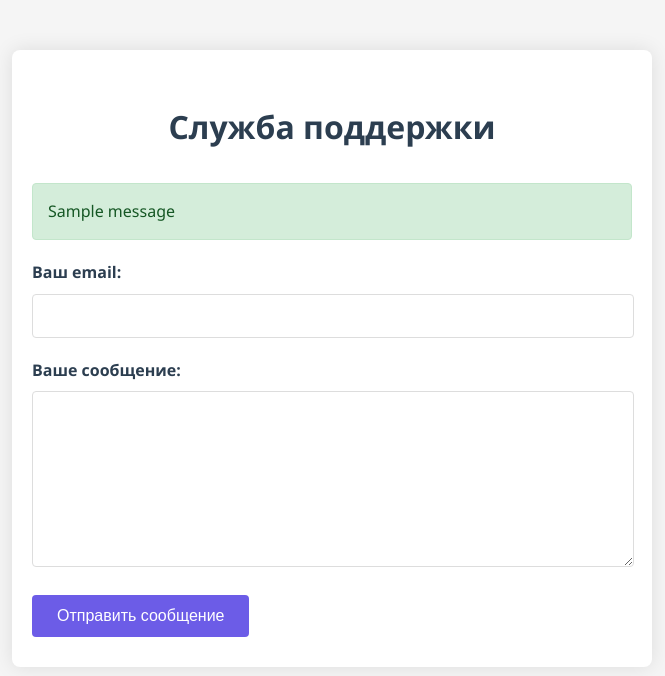
After one commit to RodionKholodaev/Crypto_Service, a Django app: page /help/ in a window 1280 px wide. The commit adds this page. Shown: the top 676 px of the page, without its empty margins (308-973 px from the left). Run offline with Django 5.2, Linux system fonts and the light colour scheme; tables that the repository leaves empty hold one stand-in row (values such as "Sample post"); one stand-in notice (Sample message) is shown; parts of the project's set-up code (start-up, migrations or seed data) failed here and were passed over.

Commit message:
Полностью рабочая страница помощи

```diff
--- a/Crypto_Service/cryptoservice/settings.py
+++ b/Crypto_Service/cryptoservice/settings.py
@@ -175,6 +175,9 @@ EMAIL_HOST_PASSWORD = os.getenv('EMAIL_HOST_PASSWORD')
 
 DEFAULT_FROM_EMAIL = EMAIL_HOST_USER
 
+# Email для получения обращений
+SUPPORT_EMAIL = EMAIL_HOST_USER
+
 # было:
 # # Добавить настройки Celery
 # # указываем адрес брокера (redis)
--- a/Crypto_Service/cryptoservice/urls.py
+++ b/Crypto_Service/cryptoservice/urls.py
@@ -19,14 +19,16 @@ from django.urls import path,include
 from django.conf import settings
 from django.conf.urls.static import static
 
+from main.views import help_view
 
 
 urlpatterns = [
     path('admin/', admin.site.urls),
     path('', include('main.urls')),
     path('analytics/', include('analytics.urls')),
-    path('user/', include('users.urls')),  # Основные маршруты (регистрация, вход, home)
-    path('bots/', include('bots.urls')),  # Все маршруты ботов будут начинаться с /bots/
+    path('user/', include('users.urls')),
+    path('bots/', include('bots.urls')),
+    path('help/', help_view, name='help'),
 
 ]+ static(settings.MEDIA_URL, document_root=settings.MEDIA_ROOT) # позволяет раздавать медиа файлы во время разработки
 # в продакшене нужно будет настраивать nginx
--- /dev/null
+++ b/Crypto_Service/main/forms.py
@@ -0,0 +1,19 @@
+from django import forms
+
+class HelpRequestForm(forms.Form):
+    email = forms.EmailField(
+        label='Ваш email',
+        widget=forms.EmailInput(attrs={
+            'class': 'form-control',
+            'placeholder': 'your@email.com'
+        })
+    )
+    message = forms.CharField(
+        label='Ваше сообщение',
+        widget=forms.Textarea(attrs={
+            'class': 'form-control',
+            'rows': 5,
+            'placeholder': 'Опишите вашу проблему...'
+        }),
+        min_length=10
+    )
--- /dev/null
+++ b/Crypto_Service/main/templates/main/help.html
@@ -0,0 +1,200 @@
+<!DOCTYPE html>
+<html lang="ru">
+<head>
+    <meta charset="UTF-8">
+    <meta name="viewport" content="width=device-width, initial-scale=1.0">
+    <title>Служба поддержки</title>
+    <style>
+        /* CSS стили */
+        body {
+            font-family: 'Segoe UI', Tahoma, Geneva, Verdana, sans-serif;
+            line-height: 1.6;
+            margin: 0;
+            padding: 0;
+            background-color: #f5f5f5;
+            color: #333;
+        }
+
+        .container {
+            max-width: 600px;
+            margin: 50px auto;
+            padding: 30px 20px;
+            background: #fff;
+            border-radius: 8px;
+            box-shadow: 0 0 20px rgba(0, 0, 0, 0.1);
+        }
+
+        h1 {
+            text-align: center;
+            color: #2c3e50;
+            margin-bottom: 30px;
+        }
+
+        .form-group {
+            margin-bottom: 20px;
+        }
+
+        label {
+            display: block;
+            margin-bottom: 8px;
+            font-weight: 600;
+            color: #2c3e50;
+        }
+
+        input[type="email"],
+        textarea {
+            width: calc(100% - 24px);
+            padding: 12px;
+            border: 1px solid #ddd;
+            border-radius: 4px;
+            font-size: 16px;
+            transition: border 0.3s;
+        }
+
+        textarea {
+            min-height: 150px;
+            resize: vertical;
+        }
+
+        input[type="email"]:focus,
+        textarea:focus {
+            border-color: #3498db;
+            outline: none;
+        }
+
+        .btn {
+            display: inline-block;
+            background: #6c5ce7;
+            color: #fff;
+            padding: 12px 25px;
+            border: none;
+            border-radius: 4px;
+            cursor: pointer;
+            font-size: 16px;
+            transition: background 0.3s;
+        }
+
+        .btn:hover {
+            background: #2980b9;
+        }
+
+        .alert {
+            padding: 15px;
+            margin-bottom: 20px;
+            border-radius: 4px;
+        }
+
+        .alert-success {
+            background-color: #d4edda;
+            color: #155724;
+            border: 1px solid #c3e6cb;
+        }
+
+        .alert-error {
+            background-color: #f8d7da;
+            color: #721c24;
+            border: 1px solid #f5c6cb;
+        }
+
+        .errorlist {
+            color: #e74c3c;
+            margin-top: 5px;
+            padding-left: 0;
+            list-style: none;
+        }
+    </style>
+</head>
+<body>
+    <div class="container">
+        <h1>Служба поддержки</h1>
+
+        <!-- Сообщения об успехе/ошибках -->
+        <div id="messages">
+            {% if messages %}
+                {% for message in messages %}
+                    <div class="alert alert-{% if message.tags == 'error' %}error{% else %}success{% endif %}">
+                        {{ message }}
+                    </div>
+                {% endfor %}
+            {% endif %}
+        </div>
+
+        <form id="helpForm" method="post">
+            {% csrf_token %}
+
+            <div class="form-group">
+                <label for="id_email">Ваш email:</label>
+                <input type="email" id="id_email" name="email"
+                       value="{% if form.email.value %}{{ form.email.value }}{% endif %}"
+                       required>
+                {% if form.email.errors %}
+                    <ul class="errorlist">
+                        {% for error in form.email.errors %}
+                            <li>{{ error }}</li>
+                        {% endfor %}
+                    </ul>
+                {% endif %}
+            </div>
+
+            <div class="form-group">
+                <label for="id_message">Ваше сообщение:</label>
+                <textarea id="id_message" name="message" required>{% if form.message.value %}{{ form.message.value }}{% endif %}</textarea>
+                {% if form.message.errors %}
+                    <ul class="errorlist">
+                        {% for error in form.message.errors %}
+                            <li>{{ error }}</li>
+                        {% endfor %}
+                    </ul>
+                {% endif %}
+            </div>
+
+            <button type="submit" class="btn">Отправить сообщение</button>
+        </form>
+    </div>
+
+    <script>
+        // JavaScript для обработки формы
+        document.addEventListener('DOMContentLoaded', function() {
+            const form = document.getElementById('helpForm');
+
+            form.addEventListener('submit', function(e) {
+                // Простая валидация на клиенте
+                const email = document.getElementById('id_email').value;
+                const message = document.getElementById('id_message').value;
+                const messagesContainer = document.getElementById('messages');
+
+                // Очищаем предыдущие сообщения
+                messagesContainer.innerHTML = '';
+
+                if (!email || !message) {
+                    e.preventDefault();
+                    const alertDiv = document.createElement('div');
+                    alertDiv.className = 'alert alert-error';
+                    alertDiv.textContent = 'Пожалуйста, заполните все поля';
+                    messagesContainer.appendChild(alertDiv);
+                    return false;
+                }
+
+                // Проверка email
+                if (!/^[^\s@]+@[^\s@]+\.[^\s@]+$/.test(email)) {
+                    e.preventDefault();
+                    const alertDiv = document.createElement('div');
+                    alertDiv.className = 'alert alert-error';
+                    alertDiv.textContent = 'Пожалуйста, введите корректный email';
+                    messagesContainer.appendChild(alertDiv);
+                    return false;
+                }
+
+                // Если все проверки пройдены, форма отправится
+                return true;
+            });
+
+            // Автозаполнение email для авторизованных пользователей
+            {% if user.is_authenticated %}
+                document.getElementById('id_email').value = '{{ user.email }}';
+                document.getElementById('id_email').readOnly = true;
+            {% endif %}
+        });
+    </script>
+</body>
+</html>
--- a/Crypto_Service/main/views.py
+++ b/Crypto_Service/main/views.py
@@ -1,4 +1,54 @@
-from django.shortcuts import render
+from django.core.mail import send_mail
+from django.conf import settings
+from django.contrib import messages
+from django.shortcuts import render, redirect
+from .forms import HelpRequestForm
 
 def index(request):
     return render(request,'main/index.html')
+
+
+def help_view(request):
+    if request.method == 'POST':
+        form = HelpRequestForm(request.POST)
+        if form.is_valid():
+            # Получаем данные из формы
+            email = form.cleaned_data['email']
+            message = form.cleaned_data['message']
+
+            # Тема и текст письма
+            subject = f'Новое обращение в поддержку от {email}'
+            full_message = f"""
+            От: {email}
+            Сообщение:
+            {message}
+
+            IP адрес: {request.META.get('REMOTE_ADDR')}
+            Пользователь: {'Аутентифицирован' if request.user.is_authenticated else 'Аноним'}
+            """
+
+            try:
+                # Отправка письма
+                send_mail(
+                    subject=subject,
+                    message=full_message,
+                    from_email=settings.DEFAULT_FROM_EMAIL,
+                    recipient_list=[settings.SUPPORT_EMAIL],
+                    fail_silently=False,
+                )
+
+                messages.success(request, 'Ваше сообщение успешно отправлено! Мы ответим вам в ближайшее время.')
+                return redirect('help')
+
+            except Exception as e:
+                messages.error(request, f'Произошла ошибка при отправке: {e}')
+        else:
+            messages.error(request, 'Пожалуйста, исправьте ошибки в форме.')
+    else:
+        # Для авторизованных пользователей подставляем email
+        initial = {}
+        if request.user.is_authenticated:
+            initial['email'] = request.user.email
+        form = HelpRequestForm(initial=initial)
+
+    return render(request, 'main/help.html', {'form': form})
--- a/Crypto_Service/users/templates/users/home.html
+++ b/Crypto_Service/users/templates/users/home.html
@@ -39,7 +39,7 @@
                 <li><a href="{% url 'profile' %}"><i class="fas fa-user"></i> Профиль</a></li>
                 <li><a href="{% url 'my_bots' %}"><i class="fas fa-robot"></i> Мои боты</a></li>
                 <li><a href="{% url 'analytics' %}"><i class="fas fa-chart-line"></i> Статистика</a></li>
-                <li><a href="#"><i class="fas fa-question-circle"></i> Помощь</a></li>
+                <li><a href="{% url 'help' %}"><i class="fas fa-question-circle"></i> Помощь</a></li>
             </ul>
         </aside>
 
```
Also changed, not shown: 1 other file.
